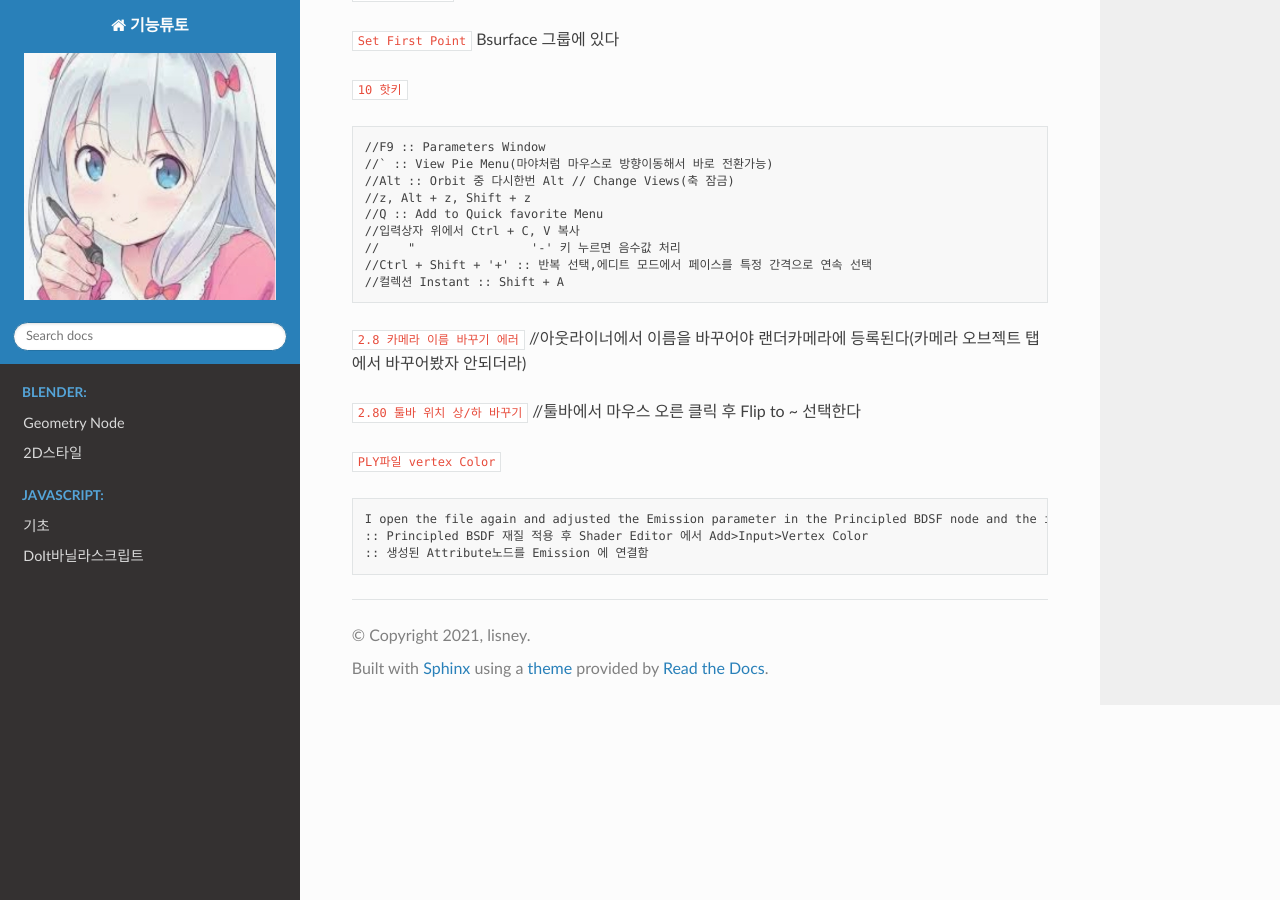
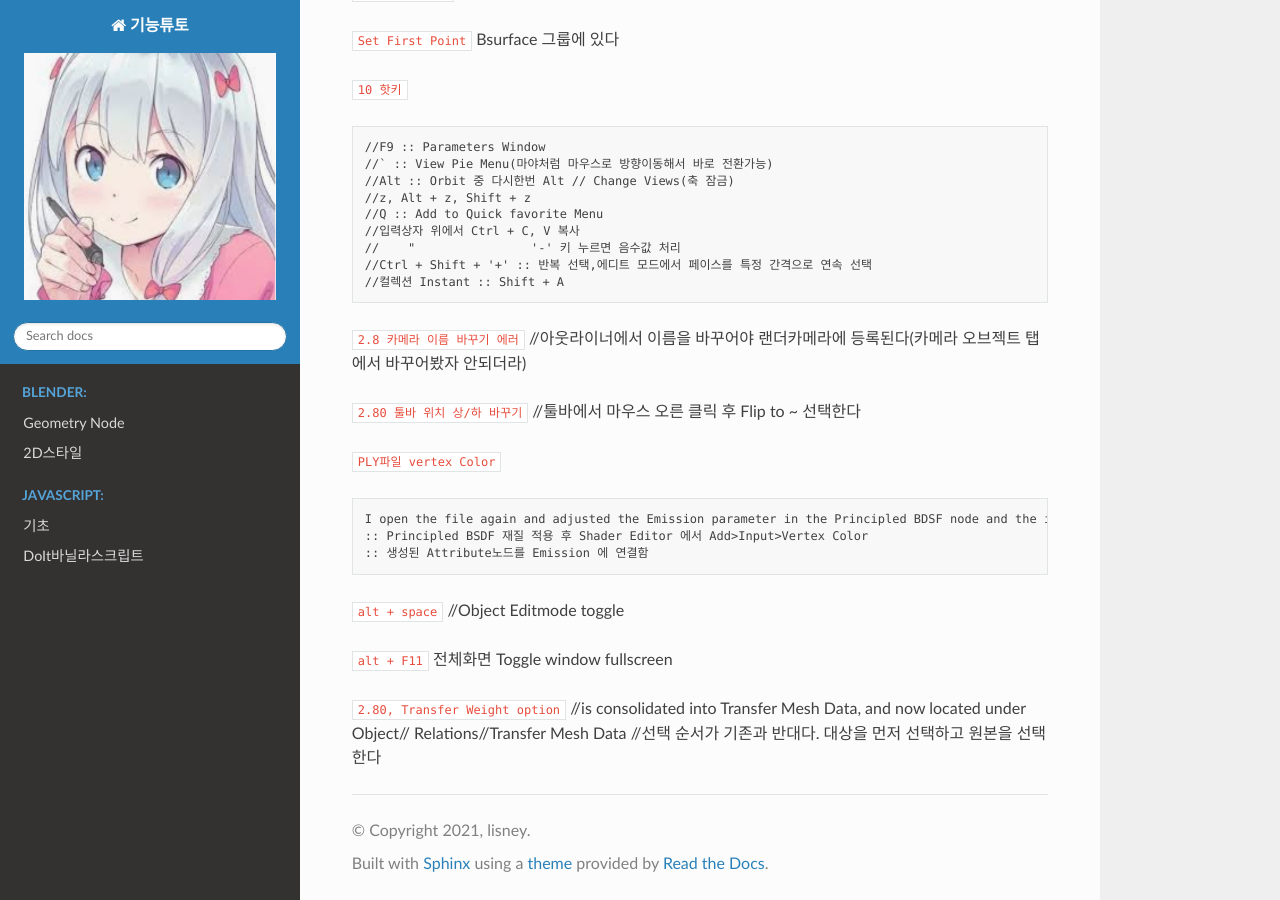
Before and after one commit to lisney/RTD, a Sphinx documentation site: the page built from docs/source/blender/basic.md, in a window 1280 px wide and 900 px high, scrolled down 18350 px. Built offline with Sphinx 7.4.7 and the Read the Docs theme 2.0.0, drawn with Linux system fonts in a browser that asks for light colours.

Commit message:
Update basic.md

````diff
--- a/docs/source/blender/basic.md
+++ b/docs/source/blender/basic.md
@@ -942,3 +942,13 @@ I open the file again and adjusted the Emission parameter in the Principled BDSF
 :: Principled BSDF 재질 적용 후 Shader Editor 에서 Add>Input>Vertex Color
 :: 생성된 Attribute노드를 Emission 에 연결함
 ```
+
+` alt + space`
+//Object Editmode toggle
+
+`alt + F11`
+ 전체화면 Toggle window fullscreen
+
+`2.80, Transfer Weight option`
+//is consolidated into Transfer Mesh Data, and now located under Object// Relations//Transfer Mesh Data
+//선택 순서가 기존과 반대다. 대상을 먼저 선택하고 원본을 선택한다
````
